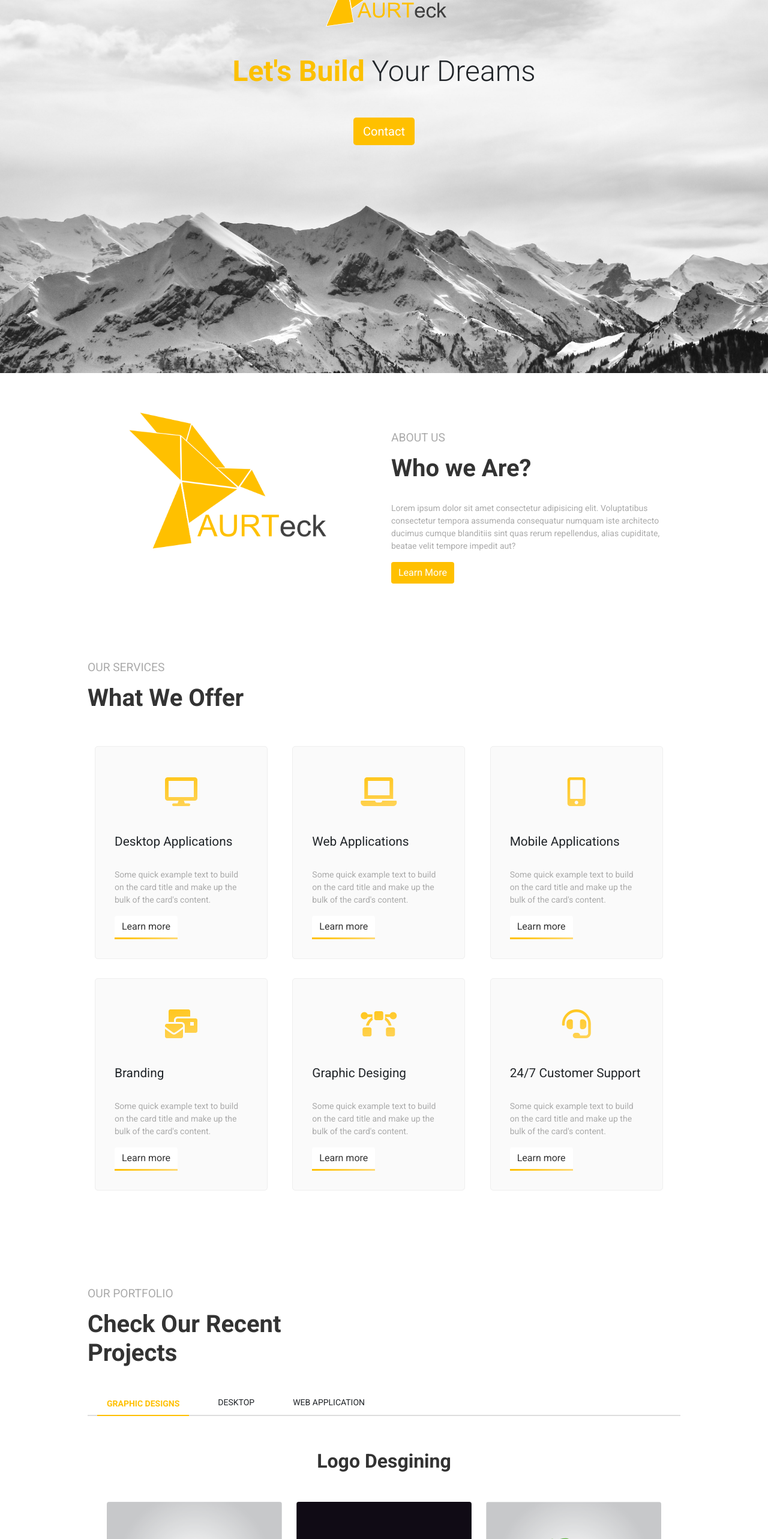
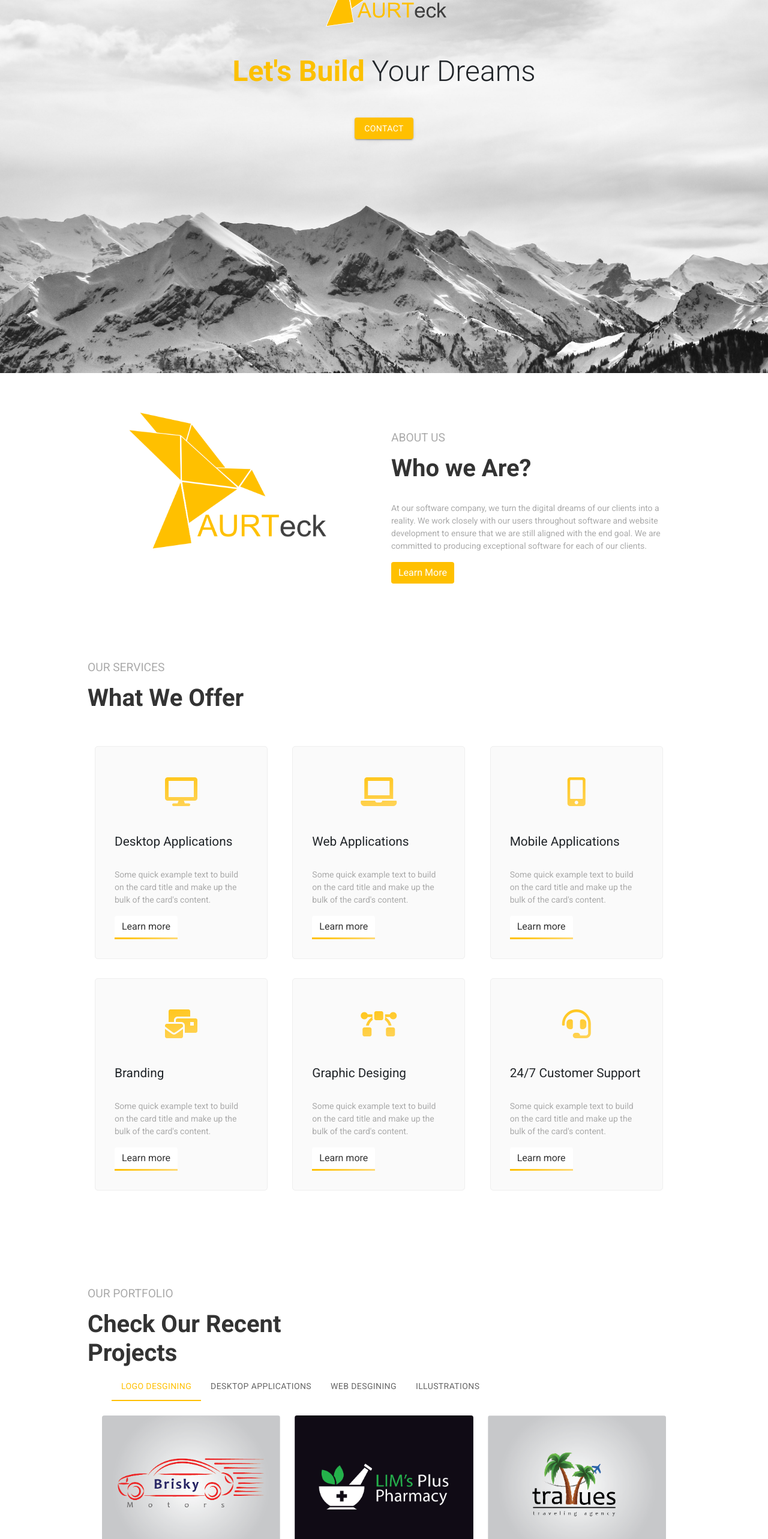
Before and after one commit to ridarafisyed/aurteck-website, a React (Create React App) app: page / in a window 1280 px wide. Shown: the part 234-2800 px from the top of the page at 60% size. Built offline with nearby package versions, Linux system fonts and the light colour scheme.

Commit message:
updating portfolio

```diff
--- a/package.json
+++ b/package.json
@@ -19,6 +19,7 @@
     "react-number-format": "^4.9.1",
     "react-router-dom": "^5.3.0",
     "react-scripts": "4.0.3",
+    "react-scroll": "^1.8.6",
     "sass": "^1.42.1",
     "styled-components": "^5.3.1",
     "web-vitals": "^1.1.2"
--- a/src/App.js
+++ b/src/App.js
@@ -1,19 +1,21 @@
+/** @format */
+
 // Routes for navigation
-import { BrowserRouter as Router, Route, Switch } from 'react-router-dom';
+import { BrowserRouter as Router, Route, Switch } from "react-router-dom";
 
 // // context
-import 'bootstrap/dist/css/bootstrap.min.css';
-import "./styles/global.css"
-
+import "bootstrap/dist/css/bootstrap.min.css";
+import "./styles/global.css";
 
 // Containers
-import Home from './containers/Home';
-import Contact from './containers/Contact';
-import About from './containers/About';
-import Portfolio from './containers/Portfolio';
-import Layout from './hocs/Layout';
+import Home from "./containers/Home";
+import Contact from "./containers/Contact";
+import About from "./containers/About";
+import Portfolio from "./containers/Portfolio";
+import Layout from "./hocs/Layout";
+import { theme } from "./hocs/Theme";
 
-
+import { createTheme, ThemeProvider, styled } from "@mui/material/styles";
 
 function App() {
   // return(
@@ -22,16 +24,17 @@ function App() {
   return (
     <>
       <Router>
-        <Layout>
-          <Switch>
-            <Route exact path="/" component={Home}/>
-            <Route  path="/About" component={About}/>
-            <Route  path="/Portfolio" component={Contact}/>
-            <Route path="/contact" component={Portfolio}/>
-          </Switch>
-        </Layout>
-        </Router>
-
+        <ThemeProvider theme={theme}>
+          <Layout>
+            <Switch>
+              <Route exact path="/" component={Home} />
+              <Route path="/About" component={About} />
+              <Route path="/Portfolio" component={Portfolio} />
+              <Route path="/contact" component={Contact} />
+            </Switch>
+          </Layout>
+        </ThemeProvider>
+      </Router>
     </>
   );
 }
--- a/src/components/About/About .jsx
+++ b/src/components/About/About .jsx
@@ -19,10 +19,11 @@ const About = () => {
             <h4>About Us</h4>
             <h1>Who we Are?</h1>
             <p>
-              Lorem ipsum dolor sit amet consectetur adipisicing elit.
-              Voluptatibus consectetur tempora assumenda consequatur numquam
-              iste architecto ducimus cumque blanditiis sint quas rerum
-              repellendus, alias cupiditate, beatae velit tempore impedit aut?
+              At our software company, we turn the digital dreams of our clients
+              into a reality. We work closely with our users throughout software
+              and website development to ensure that we are still aligned with
+              the end goal. We are committed to producing exceptional software
+              for each of our clients.
             </p>
             <button className="btn btn-primary">Learn More</button>
           </Col>
--- a/src/components/Footer/Footer.jsx
+++ b/src/components/Footer/Footer.jsx
@@ -57,13 +57,25 @@ const Footer = () => {
               </div>
             </Col>
             <Col lg={4} md={12} sm={12}>
-              <ul>
-                <li>Home</li>
-                <li>About</li>
-                <li>Services</li>
-                <li>Portfolio</li>
-                <li>Testomonial</li>
-                <li>Contact Us</li>
+              <ul className="footer-links">
+                <li>
+                  <a href="#header">Home</a>
+                </li>
+                <li>
+                  <a href="#about">About</a>
+                </li>
+                <li>
+                  <a href="#services">Services</a>
+                </li>
+                <li>
+                  <a href="#portfolio">Portfolio</a>
+                </li>
+                <li>
+                  <a href="#testomonial">Testomonial</a>
+                </li>
+                <li>
+                  <a href="#contact">Contact Us</a>
+                </li>
               </ul>
               <ul>
                 <li>
--- a/src/components/Footer/footer.css
+++ b/src/components/Footer/footer.css
@@ -5,14 +5,15 @@ footer {
   padding: 1rem;
   margin-top: 2rem;
 }
-footer a {
+a {
   text-decoration: none;
   color: gray;
 }
-footer a:hover {
+
+a:hover {
   color: #ffc000;
 }
-footer a:visited {
+a:visited {
   color: gray;
   text-decoration: none;
 }
--- a/src/components/Header/Header.jsx
+++ b/src/components/Header/Header.jsx
@@ -3,6 +3,7 @@
 import React from "react";
 // import Logo from "../img/logo.svg"
 import Logo from "../../asserts/logo_color2.png";
+import { Button } from "@mui/material";
 
 import "./header.css";
 const Header = () => {
@@ -19,9 +20,14 @@ const Header = () => {
         </h3>
 
         <p className="lead">
-          <a className="btn btn-primary btn-lg" href="#" role="button">
+          <Button
+            variant="contained"
+            className="btn btn-primary btn-lg"
+            href="#"
+            role="button"
+          >
             Contact
-          </a>
+          </Button>
         </p>
       </div>
     </>
--- a/src/components/NavBar/Navbar.jsx
+++ b/src/components/NavBar/Navbar.jsx
@@ -13,7 +13,7 @@ const NavBar = () => {
     <>
       <Navbar collapseOnSelect expand="lg" bg="light" variant="light">
         <Container>
-          <Navbar.Brand href="#home">
+          <Navbar.Brand href="/">
             <img
               alt=""
               src={Logo}
@@ -27,18 +27,21 @@ const NavBar = () => {
           <Navbar.Toggle aria-controls="responsive-navbar-nav" />
           <Navbar.Collapse id="responsive-navbar-nav">
             <Nav className="me-auto nav">
-              <Link className="nav-link" to="/">
+              <a className="nav-link" href="/">
                 Home
-              </Link>
-              <Link className="nav-link" to="/about">
+              </a>
+              <a className="nav-link" href="#about">
                 About
-              </Link>
-              <Link className="nav-link" to="/portfolio">
+              </a>
+              <a className="nav-link" href="#portfolio">
                 Portfolio
-              </Link>
-              <Link className="nav-link" to="/pricing">
+              </a>
+              <a className="nav-link" href="#services">
+                Services
+              </a>
+              <a className="nav-link" href="#contact">
                 Contact
-              </Link>
+              </a>
             </Nav>
           </Navbar.Collapse>
         </Container>
--- a/src/components/portfolio.jsx/Portfolio.jsx
+++ b/src/components/portfolio.jsx/Portfolio.jsx
@@ -1,16 +1,39 @@
 /** @format */
 
 import React, { Fragment } from "react";
-import Tabs from "../Tabs/Tabs";
 
+import { Tabs, Tab, Box, Typography } from "@mui/material";
 import "./portfolio.css";
 import WebApp from "./WebApp";
 import DeskApp from "./DeskApp";
 import MobApp from "./MobApp";
 import LogoDesigns from "./LogoDesigns";
 import Illustrations from "./Illustrations";
+function TabPanel(props) {
+  const { children, value, index, ...other } = props;
 
+  return (
+    <div
+      role="tabpanel"
+      hidden={value !== index}
+      id={`vertical-tabpanel-${index}`}
+      aria-labelledby={`vertical-tab-${index}`}
+      {...other}
+    >
+      {value === index && (
+        <Box sx={{ p: 3 }}>
+          <Typography>{children}</Typography>
+        </Box>
+      )}
+    </div>
+  );
+}
 const Portfolio = () => {
+  const [value, setValue] = React.useState(0);
+
+  const handleChange = (event, newValue) => {
+    setValue(newValue);
+  };
   return (
     <Fragment>
       <div className="section-text  text-left">
@@ -19,24 +42,52 @@ const Portfolio = () => {
           Check Our Recent <br /> Projects
         </h1>
       </div>
+      <Box
+        sx={{
+          alignItems: "center",
+          justifyContent: "center",
+          maxWidth: { xs: 520, sm: 720, md: 950, lg: 1200 },
+          bgcolor: "background.paper",
+        }}
+      >
+        <Tabs
+          value={value}
+          onChange={handleChange}
+          variant="scrollable"
+          scrollButtons
+          allowScrollButtonsMobile
+          aria-label="scrollable force tabs example"
+        >
+          <Tab
+            label="Logo Desgining"
+            textColor="primary"
+            indicatorColor="primary"
+            sx={{
+              "&:hover": {
+                color: "primary",
+              },
+            }}
+          />
+          <Tab label="Desktop Applications" />
 
-      {/* tab content  */}
-      <div className="tab-container">
-        <Tabs>
-          <div label="Graphic Designs">
-            <h1 className="heading">Logo Desgining</h1>
-            <LogoDesigns />
-          </div>
-          <div label="desktop">
-            <h1 className="heading">Desktop Applications</h1>
-            <DeskApp />
-          </div>
-          <div label="Web Application">
-            <h1 className="heading">Web Applications</h1>
-            <WebApp />
-          </div>
+          <Tab label="Web Desgining" />
+
+          <Tab label="Illustrations" />
         </Tabs>
-      </div>
+
+        <TabPanel value={value} index={0}>
+          <LogoDesigns />
+        </TabPanel>
+        <TabPanel value={value} index={4}>
+          <Illustrations />
+        </TabPanel>
+        <TabPanel value={value} index={1}>
+          <DeskApp />
+        </TabPanel>
+        <TabPanel value={value} index={3}>
+          <WebApp />
+        </TabPanel>
+      </Box>
     </Fragment>
   );
 };
--- a/src/containers/Home.js
+++ b/src/containers/Home.js
@@ -17,28 +17,28 @@ import Banner from "../components/Banner/Banner";
 const Home = () => {
   return (
     <Fragment>
-      <section className="header">
+      <section id="header" className="header">
         <Header />
       </section>
       <Container>
-        <section className="about">
+        <section id="about" className="about">
           <About />
         </section>
-        <section className="services">
+        <section id="services" className="services">
           <Services />
         </section>
-        <section>
+        <section id="portfolio">
           <Portfolio />
         </section>
 
-        <section>
+        <section id="feedback">
           <Feedback />
           {/* Some Possitive Feedback That Encourage Us */}
         </section>
-        <section>
+        <section id="logos">
           <Sponsors />
         </section>
-        <section>
+        <section id="contact">
           <Location />
         </section>
       </Container>
--- a/src/containers/Portfolio.js
+++ b/src/containers/Portfolio.js
@@ -1,11 +1,9 @@
-import React from 'react'
+/** @format */
+
+import React from "react";
 
 const Portfolio = () => {
-    return (
-        <div>
-            Profile
-        </div>
-    )
-}
+  return <div>Portfolio</div>;
+};
 
-export default Portfolio
+export default Portfolio;
--- /dev/null
+++ b/src/hocs/Theme.js
@@ -0,0 +1,12 @@
+/** @format */
+
+import { createTheme } from "@mui/material/styles";
+
+export const theme = createTheme({
+  palette: {
+    primary: {
+      main: "#ffc000",
+      contrastText: "#fff",
+    },
+  },
+});
```
Also changed, not shown: src/components/portfolio.jsx/Portfolio2.jsx (added, +44 -0 lines), 1 other file (tests, documents, lock files or other folders).
